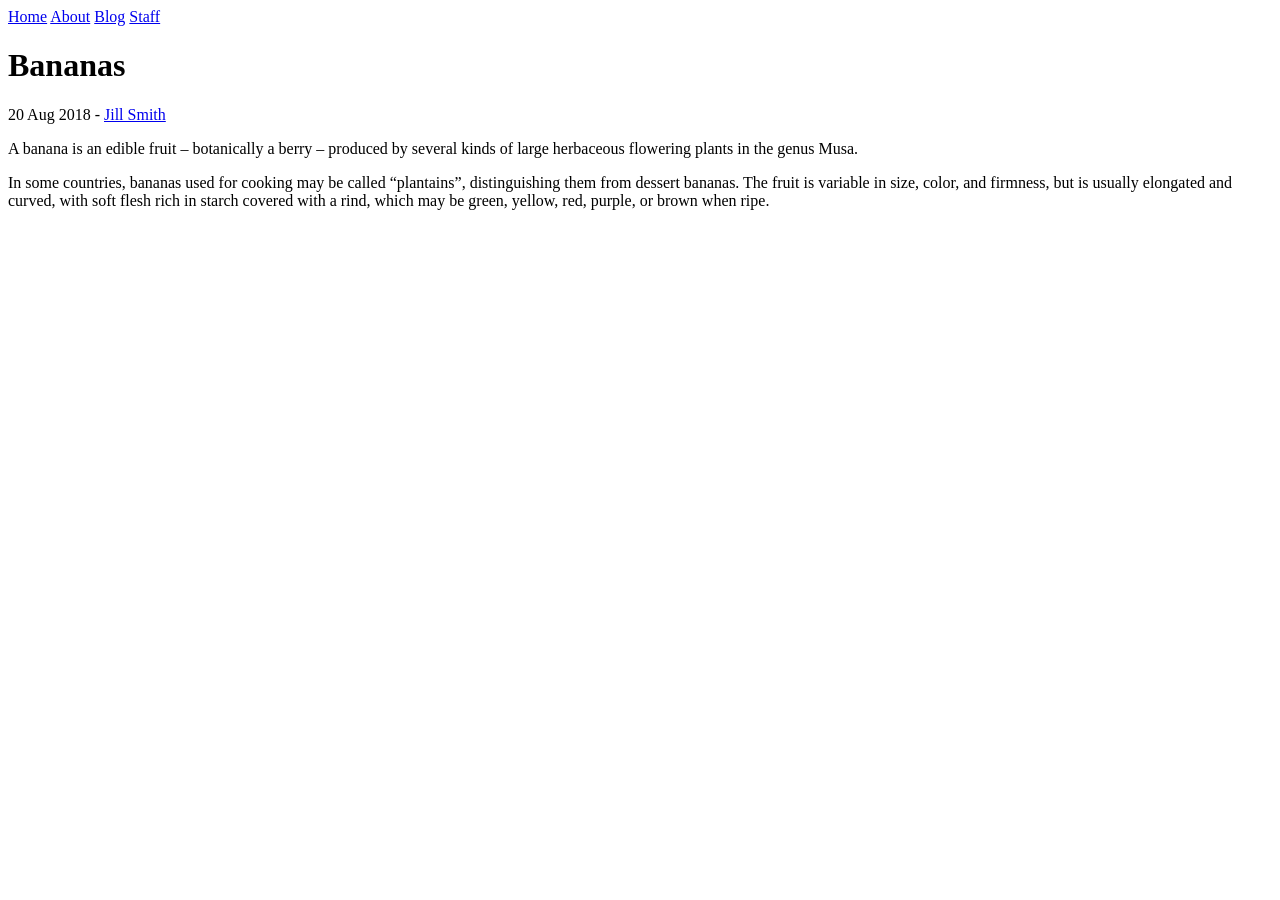
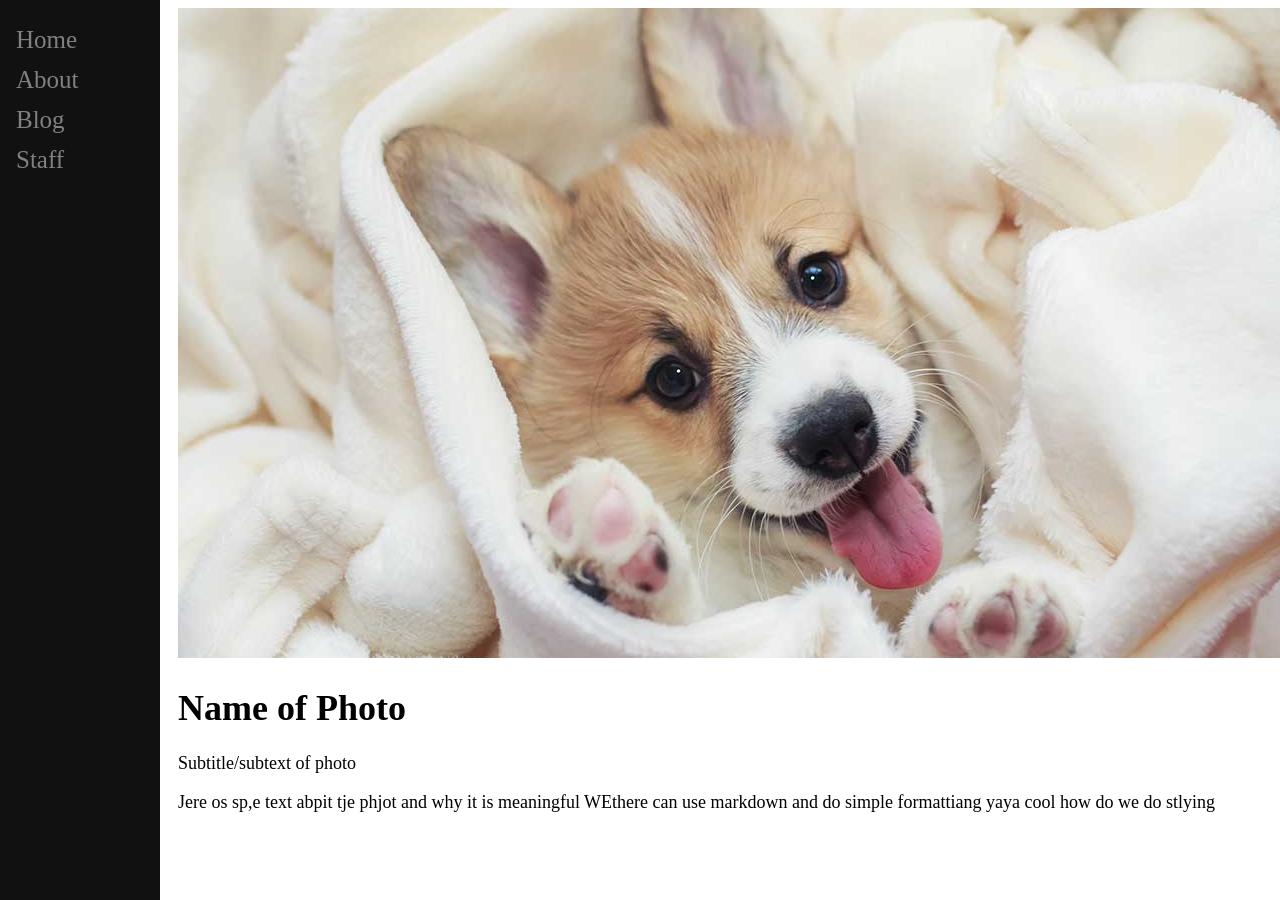
Before and after one commit to annagriffin/photography-portfolio, a Jekyll site: the page built from _posts/2018-08-20-bananas.md, in a window 1280 px wide. Built offline with Jekyll 4.4.1, drawn with Linux system fonts in a browser that asks for light colours.

Commit message:
side nav

```diff
--- a/_includes/navigation.html
+++ b/_includes/navigation.html
@@ -1,4 +1,4 @@
-<nav>
+<nav class=" side-nav">
   {% for item in site.data.navigation %}
     <a href="{{ item.link }}" {% if page.url == item.link %}class="current"{% endif %}>{{ item.name }}</a>
   {% endfor %}
--- a/_layouts/default.html
+++ b/_layouts/default.html
@@ -8,6 +8,9 @@
   </head>
   <body>
     {% include navigation.html %}
-    {{ content }}
+    <div class="main">
+      {{ content }}
+
+    </div>
   </body>
 </html>
--- a/_layouts/post.html
+++ b/_layouts/post.html
@@ -1,14 +1,14 @@
 ---
 layout: default
 ---
-<h1>{{ page.title }}</h1>
 
-<p>
+<!-- <p>
   {{ page.date | date_to_string }}
   {% assign author = site.authors | where: 'short_name', page.author | first %}
   {% if author %}
     - <a href="{{ author.url }}">{{ author.name }}</a>
   {% endif %}
-</p>
+</p> -->
 
+<img src="/assets/images/{{ page.image }}" >
 {{ content }}
--- a/_posts/2018-08-20-bananas.md
+++ b/_posts/2018-08-20-bananas.md
@@ -1,12 +1,12 @@
 ---
 layout: post
 author: jill
+image: puppy.jpg
+title: "new title"
 ---
-A banana is an edible fruit – botanically a berry – produced by several kinds
-of large herbaceous flowering plants in the genus Musa.
 
-In some countries, bananas used for cooking may be called "plantains",
-distinguishing them from dessert bananas. The fruit is variable in size, color,
-and firmness, but is usually elongated and curved, with soft flesh rich in
-starch covered with a rind, which may be green, yellow, red, purple, or brown
-when ripe.
+# Name of Photo
+
+Subtitle/subtext of photo
+
+Jere os sp,e text abpit tje phjot and why it is meaningful WEthere can use markdown and do simple formattiang yaya cool how do we do stlying
--- a/_sass/main.scss
+++ b/_sass/main.scss
@@ -1,3 +1,29 @@
 .current {
   color: green;
 }
+
+.side-nav {
+  height: 100%;
+  width: 160px;
+  position: fixed;
+  z-index: 1;
+  top: 0;
+  left: 0;
+  background-color: #111;
+  overflow-x: hidden;
+  padding-top: 20px;
+}
+
+.side-nav a {
+  padding: 6px 8px 6px 16px;
+  text-decoration: none;
+  font-size: 25px;
+  color: #818181;
+  display: block;
+}
+
+.main {
+  margin-left: 160px; /* Same as the width of the sidenav */
+  font-size: 18px;
+  padding: 0px 10px;
+}
```
Also changed, not shown: assets/images/puppy.jpg (added).
